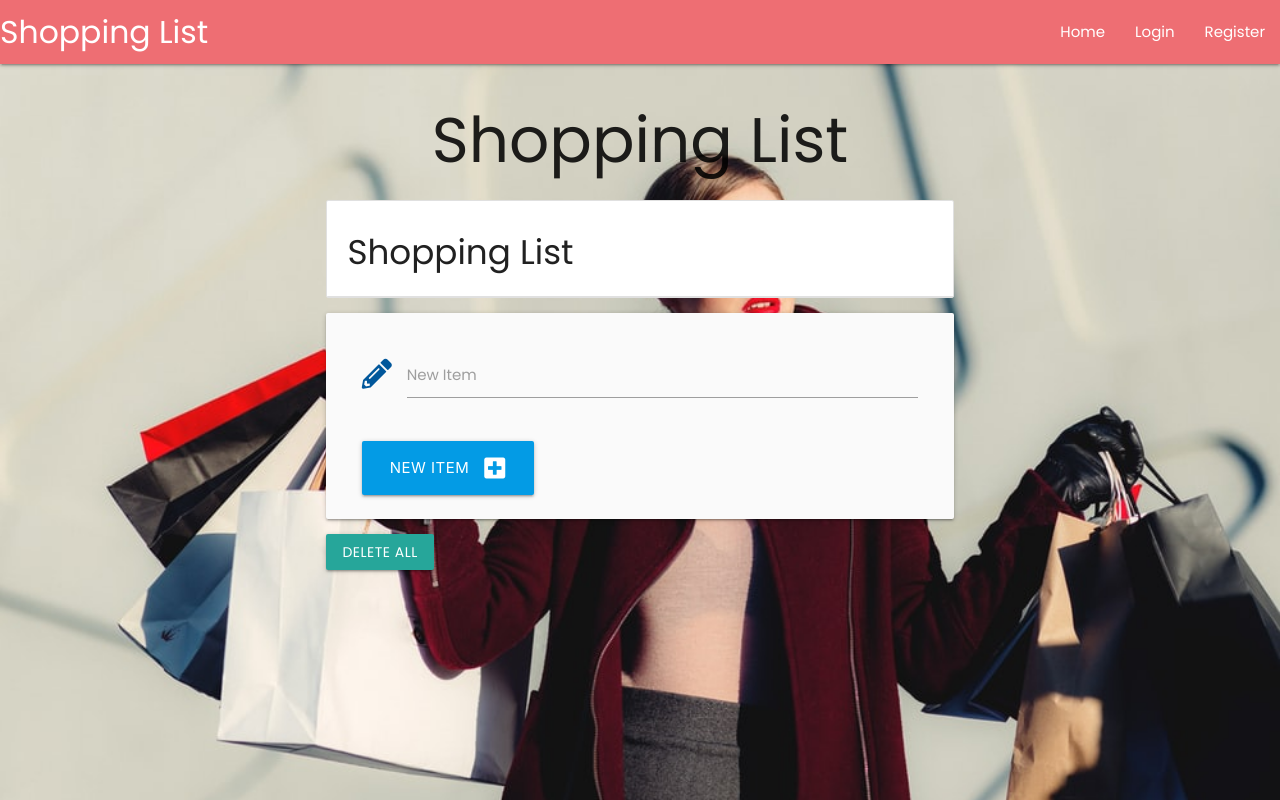
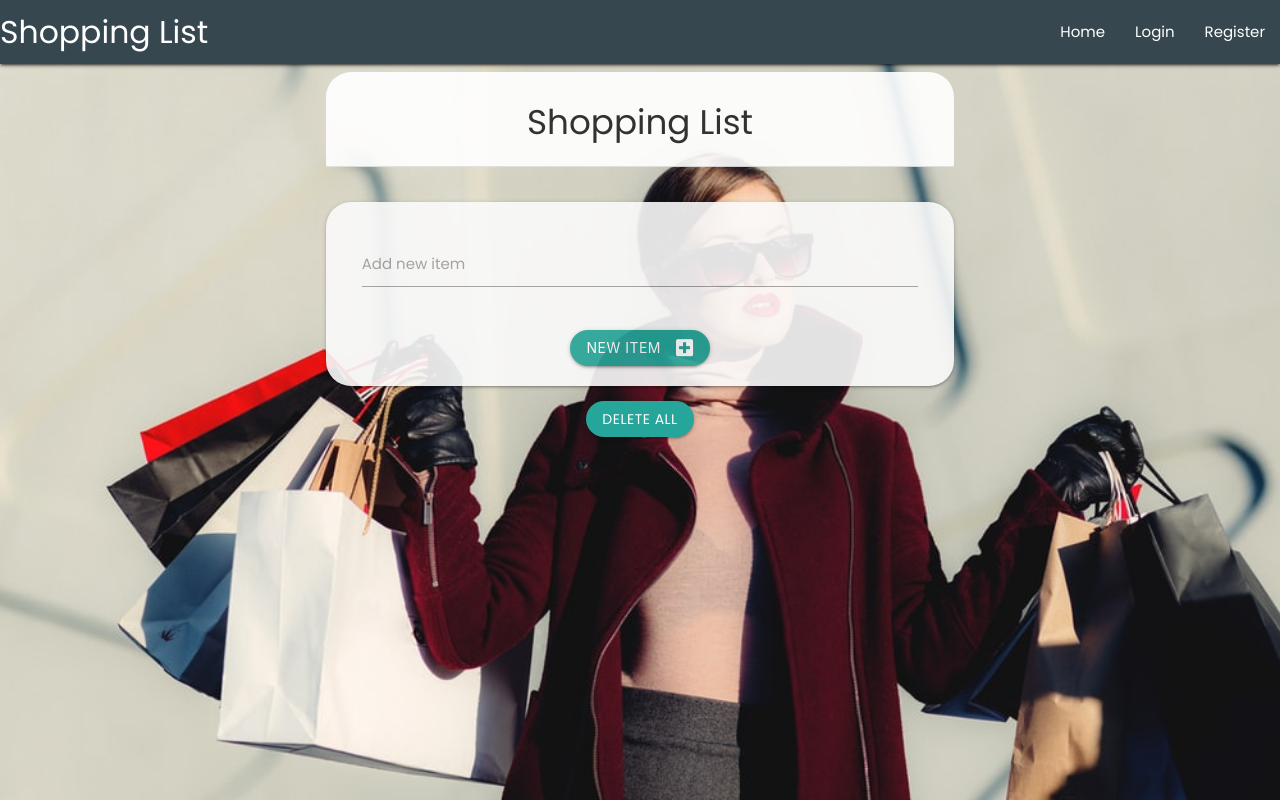
Before and after one commit to aliclarke206/Shopping_List, a Flask app: page / in a window 1280 px wide. Run offline with Flask 2, Linux system fonts and the light colour scheme; data that the repository does not hold is empty; some libraries are stand-ins or nearby versions.

Commit message:
added style to list and login and register forms

```diff
--- a/static/css/style.css
+++ b/static/css/style.css
@@ -9,11 +9,6 @@ body {
   background-size: cover;
 }
 
-/* ----------------------------------------Items */
-
-h1{
-    text-align: center;
-}
 /* ----------------------------------------Flash messages */
 .flashes h4 {
     margin: 0;
@@ -25,7 +20,17 @@ h1{
     text-align: center;
 }
 
-/* ----------------------------------------Add item */
-.add_item button{
+.box_style{
+    opacity: 0.9;
+    border-radius: 25px;
+    border: none;
+    padding-bottom: 20px;
+}
+
+.btn{
+    border-radius: 25px;
+}
+
+ .add_item button{
     display: inline;
-}
+ }
--- a/templates/base.html
+++ b/templates/base.html
@@ -16,7 +16,7 @@
     <!-- Nav Bar -->
 
     <nav>
-      <nav class="nav-extended text-shadow blue-grey darken-3">
+      <nav class="nav-wrapper text-shadow blue-grey darken-3">
         <a href="{{ url_for('get_items') }}" class="brand-logo">Shopping List</a>
         <a href="#" data-target="mobile-demo" class="sidenav-trigger"><i class="fas fa-bars"></i></a>
         <ul class="right hide-on-med-and-down">
--- a/templates/items.html
+++ b/templates/items.html
@@ -1,9 +1,8 @@
 {% extends "base.html" %}
 {% block content %}
-<h1>Shopping List</h1>
 <div class="container">
-    <ul class="collection with-header">
-        <li class="collection-header"><h4>Shopping List</h4></li>
+    <ul class="collection with-header box_style">
+        <li class="collection-header center-align"><h4>Shopping List</h4></li>
         {% for item in items %}
         {% if session.user|lower == item.created_by|lower %}
         <li class="collection-item"><div>{{ item.item_name }}<a class="waves-effect waves-light btn secondary-content"
@@ -12,24 +11,30 @@
         {% endfor %}
       </ul>
 
-      <div class="row card-panel grey lighten-5">
+      <div class="row card-panel grey lighten-5 box_style center-align">
         <form class="col s12" method="POST" action="{{ url_for('add_item') }}">
             <div class="row">
                 <div class="input-field col s12">
-                    <i class="fas fa-pencil-alt prefix light-blue-text text-darken-4"></i>
                     <input id="item_name" name="item_name"  maxlength="50" type="text" class="validate"
                         required>
-                    <label for="item_name">New Item</label>
+                    <label for="item_name"> Add new item</label>
                 </div>
             </div>
-            <button type="submit" class="btn-large light-blue darken-1 text-shadow">
+                <button type="submit" class="btn waves-effect waves-light text-shadow">
                 New Item <i class="fas fa-plus-square right"></i>
             </button>
+
         </form>
         </div>
 
+
+
+
         <!-- Modal Trigger -->
-  <a class="waves-effect waves-light btn modal-trigger" href="#modal1">Delete All</a>
+        <div class="center-align">
+            <a class="waves-effect waves-light btn modal-trigger" href="#modal1">Delete All</a>
+        </div>
+
 
   <!-- Modal Structure -->
   <div id="modal1" class="modal">
--- a/templates/profile.html
+++ b/templates/profile.html
@@ -1,7 +1,8 @@
 {% extends "base.html" %}
 {% block content %}
 
-<div class="card">
+<div class="container">
+<div class="card box_style center-align">
     <h5 class="card-header">{{ username }}'s Profile</h5>
     <div class="card-body">
       <h5 class="card-title">Never Forget your shopping again!</h5>
@@ -9,5 +10,6 @@
       <a href="{{ url_for('get_items') }}" class="btn btn-primary">Get shopping list</a>
     </div>
   </div>
+</div>
 
 {% endblock %}
```
Also changed, not shown: templates/login.html (+7 -2 lines), templates/register.html (+8 -1 lines).
